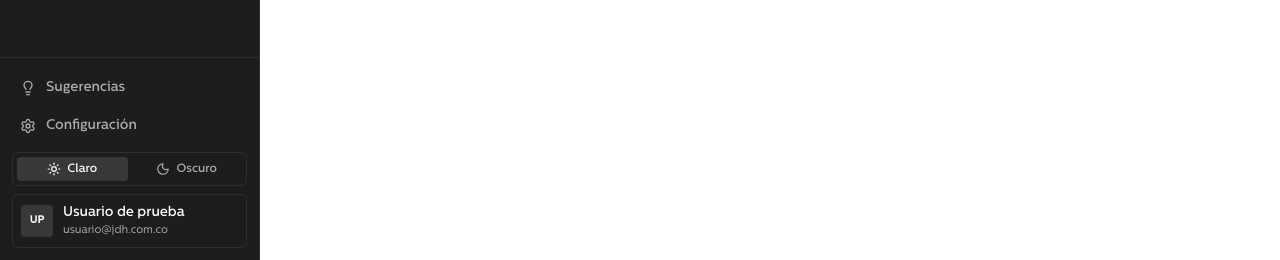
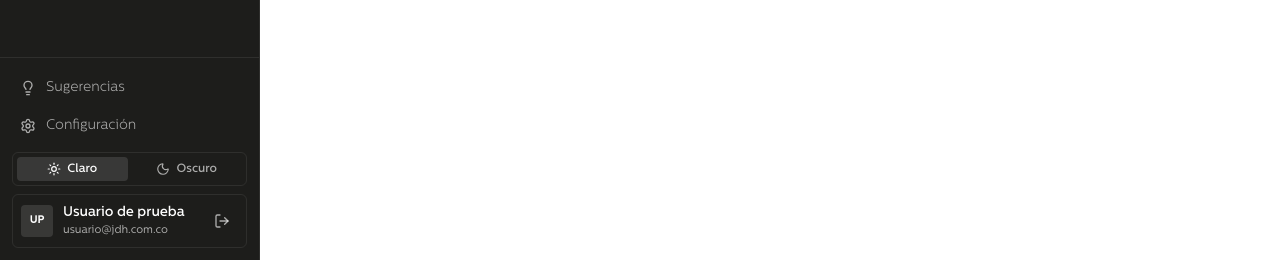
Before and after one commit to JDHTI/JDH-INTERNAL-PLATFORM, a Next.js app: page /ti in a window 1280 px wide. Shown: the part 540-800 px from the top of the page. Built offline with nearby package versions, Linux system fonts and the light colour scheme.

Commit message:
feat(sidebar): add logout control and lighten utility labels

```diff
--- a/src/shared/components/layout/sidebar/sidebar-footer.tsx
+++ b/src/shared/components/layout/sidebar/sidebar-footer.tsx
@@ -29,6 +29,7 @@ export default function SidebarFooter() {
               isActive={pathname === link.path}
               isCollapsed={isSidebarCollapsed}
               onNavigate={() => setMobileMenuOpen(false)}
+              labelClassName="font-light"
             />
           </li>
         ))}
--- a/src/shared/components/layout/sidebar/sidebar-row.tsx
+++ b/src/shared/components/layout/sidebar/sidebar-row.tsx
@@ -14,6 +14,7 @@ interface SidebarRowProps {
   /** False renders a disabled "Próximamente" row instead of a link. */
   available?: boolean;
   onNavigate: () => void;
+  labelClassName?: string;
 }
 
 /**
@@ -28,6 +29,7 @@ export default function SidebarRow({
   isCollapsed,
   available = true,
   onNavigate,
+  labelClassName,
 }: SidebarRowProps) {
   const base = cn(
     "flex h-9 items-center rounded-md text-sm font-medium transition-colors duration-150",
@@ -73,7 +75,9 @@ export default function SidebarRow({
       )}
     >
       {icon}
-      {!isCollapsed && <span className="truncate">{label}</span>}
+      {!isCollapsed && (
+        <span className={cn("truncate", labelClassName)}>{label}</span>
+      )}
     </Link>
   );
 }
--- a/src/shared/components/layout/sidebar/sidebar-user-card.tsx
+++ b/src/shared/components/layout/sidebar/sidebar-user-card.tsx
@@ -1,4 +1,7 @@
 "use client";
+
+import { LogOut } from "lucide-react";
+import { toast } from "sonner";
 
 import {
   PLACEHOLDER_USER,
@@ -9,11 +12,8 @@ import { useUiStore } from "@/shared/store/use-ui-store";
 import { cn } from "@/shared/lib/utils";
 
 /**
- * Identity card.
- *
- * Information only, with no menu behind it: there is no session to sign out
- * of and no profile page to open yet, and a card that looks pressable but
- * does nothing is worse than a card that plainly does not.
+ * Identity card. The logout control explains that Entra must be connected
+ * before a real session can be closed.
  */
 export default function SidebarUserCard() {
   const isSidebarCollapsed = useUiStore((state) => state.isSidebarCollapsed);
@@ -48,6 +48,23 @@ export default function SidebarUserCard() {
           {user.email}
         </p>
       </div>
+      <button
+        type="button"
+        onClick={() =>
+          toast.info(
+            "El cierre de sesión estará disponible cuando se conecte Microsoft Entra."
+          )
+        }
+        className={cn(
+          "flex size-8 shrink-0 items-center justify-center rounded-sm text-sidebar-muted",
+          "transition-colors duration-150 hover:bg-sidebar-hover hover:text-sidebar-foreground",
+          "focus-visible:outline-2 focus-visible:outline-offset-2 focus-visible:outline-sidebar-foreground"
+        )}
+        aria-label="Cerrar sesión"
+        title="Cerrar sesión"
+      >
+        <LogOut className="size-4" aria-hidden="true" />
+      </button>
     </div>
   );
 }
```
Also changed, not shown: 1 other file (tests, documents, lock files or other folders).
